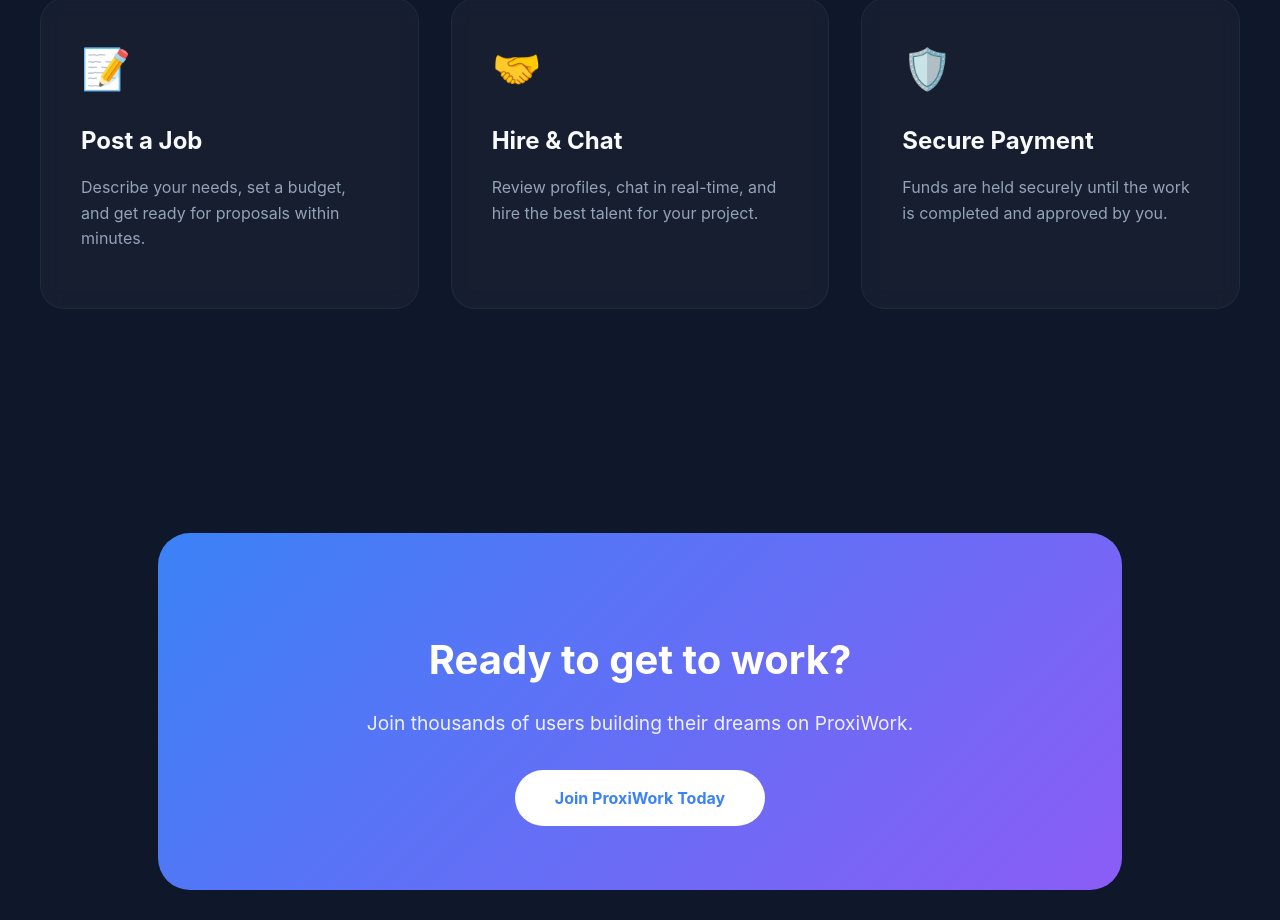
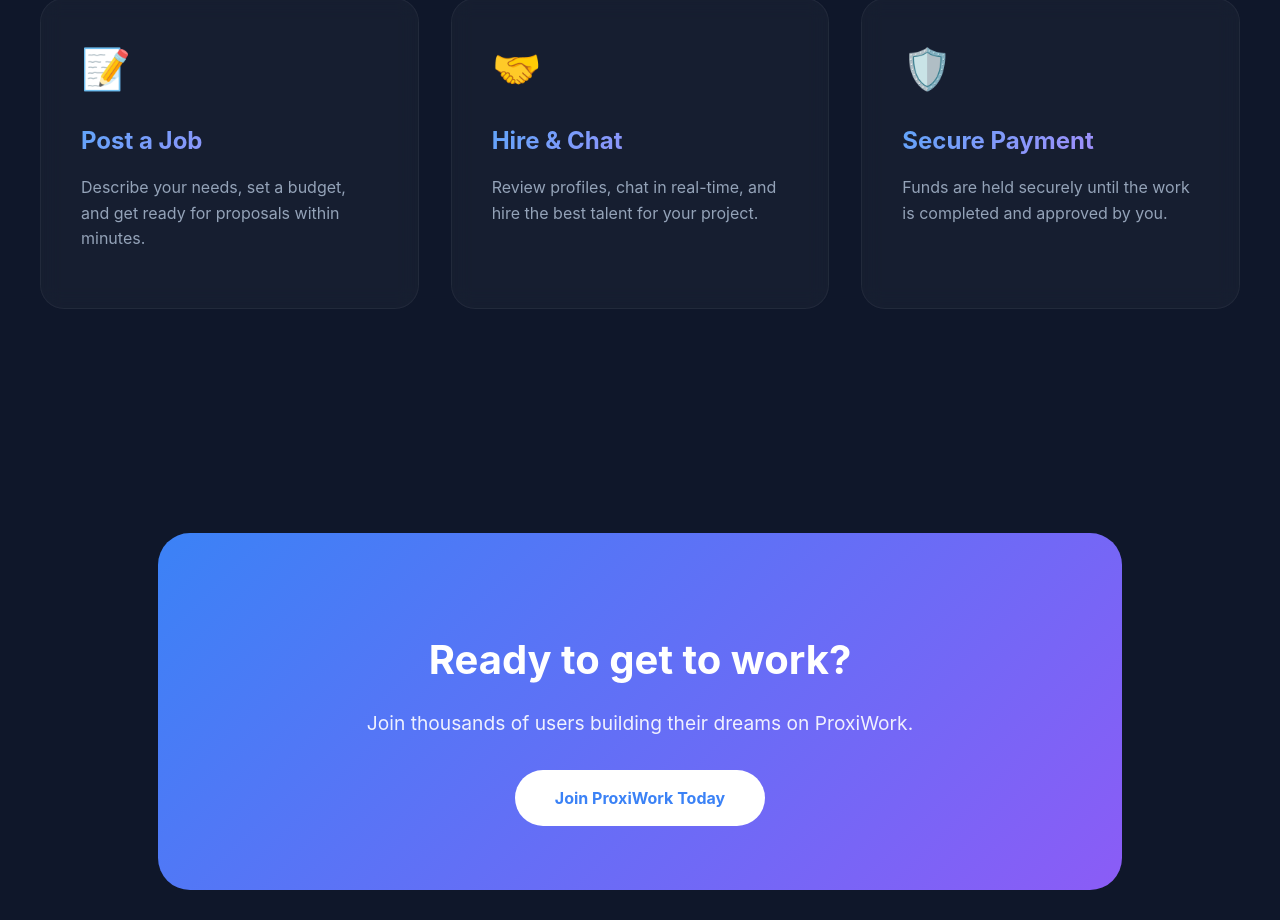
Before and after one commit to vasanth-06V/ProxiWork, a React (Vite) app in the folder client/: page / in a window 1280 px wide. Shown: the part 1300-2220 px from the top of the page. Built offline with nearby package versions, Linux system fonts and the light colour scheme; no server answers.

Commit message:
updated homepage and chatpage

```diff
--- a/client/src/context/AuthContext.jsx
+++ b/client/src/context/AuthContext.jsx
@@ -16,7 +16,6 @@
         }
     };
 
-    // --- HELPER: Fetch Profile from DB ---
     const fetchProfileData = async () => {
         try {
             const response = await getMyProfile();
--- a/client/src/pages/ChatPage.jsx
+++ b/client/src/pages/ChatPage.jsx
@@ -97,7 +97,6 @@
     };
 
     const sendMessageToSocket = (content, attachmentUrl, attachmentType) => {
-        console.log(user.id, profile.full_name);
         const messageData = {
             projectId,
             senderId: user.id,
--- a/client/src/pages/HomePage.jsx
+++ b/client/src/pages/HomePage.jsx
@@ -5,15 +5,10 @@
 
 export default function HomePage() {
   const { user } = useAuth();
-
-  // Activate scroll animations
   useScrollReveal();
 
   return (
     <div className={styles.wrapper}>
-      {/* REMOVED LOCAL BACKGROUND DIVS */}
-
-      {/* --- HERO SECTION --- */}
       <section className={styles.hero}>
         <div className={styles.heroContent}>
           <div className={`${styles.badge} hidden`}>🚀 The #1 Hyperlocal Marketplace</div>
@@ -39,7 +34,6 @@
         </div>
       </section>
 
-      {/* --- STATS SECTION --- */}
       <section className={styles.statsSection}>
         <div className={`${styles.statCard} hidden`}>
           <h3>5k+</h3>
@@ -55,35 +49,33 @@
         </div>
       </section>
 
-      {/* --- FEATURES SECTION (Glassmorphism) --- */}
       <section className={styles.features}>
         <h2 className={`${styles.sectionTitle} hidden`}>How It Works</h2>
 
         <div className={styles.grid}>
           <div className={`${styles.glassCard} hidden`}>
             <div className={styles.iconBox}>📝</div>
-            <h3>Post a Job</h3>
+            <h3 className={styles.gradientText}>Post a Job</h3>
             <p>Describe your needs, set a budget, and get ready for proposals within minutes.</p>
           </div>
 
           <div className={`${styles.glassCard} hidden`}>
             <div className={styles.iconBox}>🤝</div>
-            <h3>Hire & Chat</h3>
+            <h3 className={styles.gradientText}>Hire & Chat</h3>
             <p>Review profiles, chat in real-time, and hire the best talent for your project.</p>
           </div>
 
           <div className={`${styles.glassCard} hidden`}>
             <div className={styles.iconBox}>🛡️</div>
-            <h3>Secure Payment</h3>
+            <h3 className={styles.gradientText}>Secure Payment</h3>
             <p>Funds are held securely until the work is completed and approved by you.</p>
           </div>
         </div>
       </section>
 
-      {/* --- CALL TO ACTION --- */}
       <section className={styles.finalCta}>
         <div className={`${styles.ctaBox} hidden`}>
-          <h2>Ready to get to work?</h2>
+          <h2 >Ready to get to work?</h2>
           <p>Join thousands of users building their dreams on ProxiWork.</p>
           <Link to="/register" className={styles.whiteBtn}>Join ProxiWork Today</Link>
         </div>
--- a/client/src/pages/HomePage.module.css
+++ b/client/src/pages/HomePage.module.css
@@ -1,13 +1,8 @@
-/* --- GLOBAL LAYOUT --- */
 .wrapper {
     position: relative;
     width: 100%;
-    /* No background-color needed here, transparent to show global BG */
 }
 
-/* REMOVED .ambientBackground and .orb styles (Moved to index.css) */
-
-/* --- HERO SECTION --- */
 .hero {
     position: relative;
     z-index: 1;
@@ -42,6 +37,7 @@
 .gradientText {
     background: linear-gradient(135deg, #60a5fa 0%, #c084fc 100%);
     -webkit-background-clip: text;
+    background-clip: text;
     -webkit-text-fill-color: transparent;
 }
 
@@ -90,7 +86,6 @@
     background: rgba(255, 255, 255, 0.1);
 }
 
-/* --- STATS SECTION --- */
 .statsSection {
     position: relative;
     z-index: 1;
@@ -117,7 +112,6 @@
     margin: 0;
 }
 
-/* --- FEATURES SECTION --- */
 .features {
     position: relative;
     z-index: 1;
@@ -138,7 +132,6 @@
     gap: 2rem;
 }
 
-/* Glassmorphism Cards */
 .glassCard {
     background: rgba(255, 255, 255, 0.03);
     backdrop-filter: blur(10px);
@@ -169,7 +162,6 @@
     line-height: 1.6;
 }
 
-/* --- CTA SECTION --- */
 .finalCta {
     position: relative;
     z-index: 1;
@@ -212,7 +204,6 @@
     transform: scale(1.05);
 }
 
-/* Mobile Adjustments */
 @media (max-width: 768px) {
     .heroTitle { font-size: 3rem; }
     .statsSection { flex-direction: column; gap: 2rem; }
```
